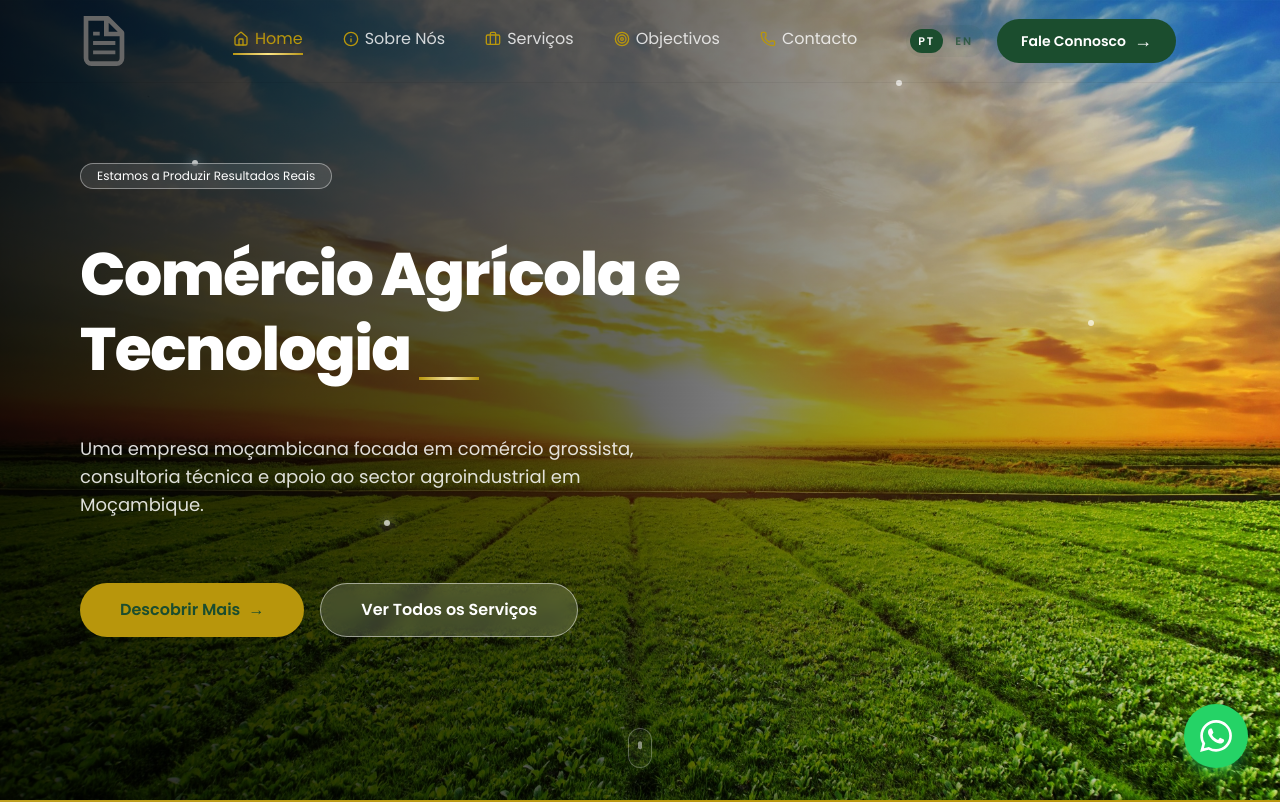
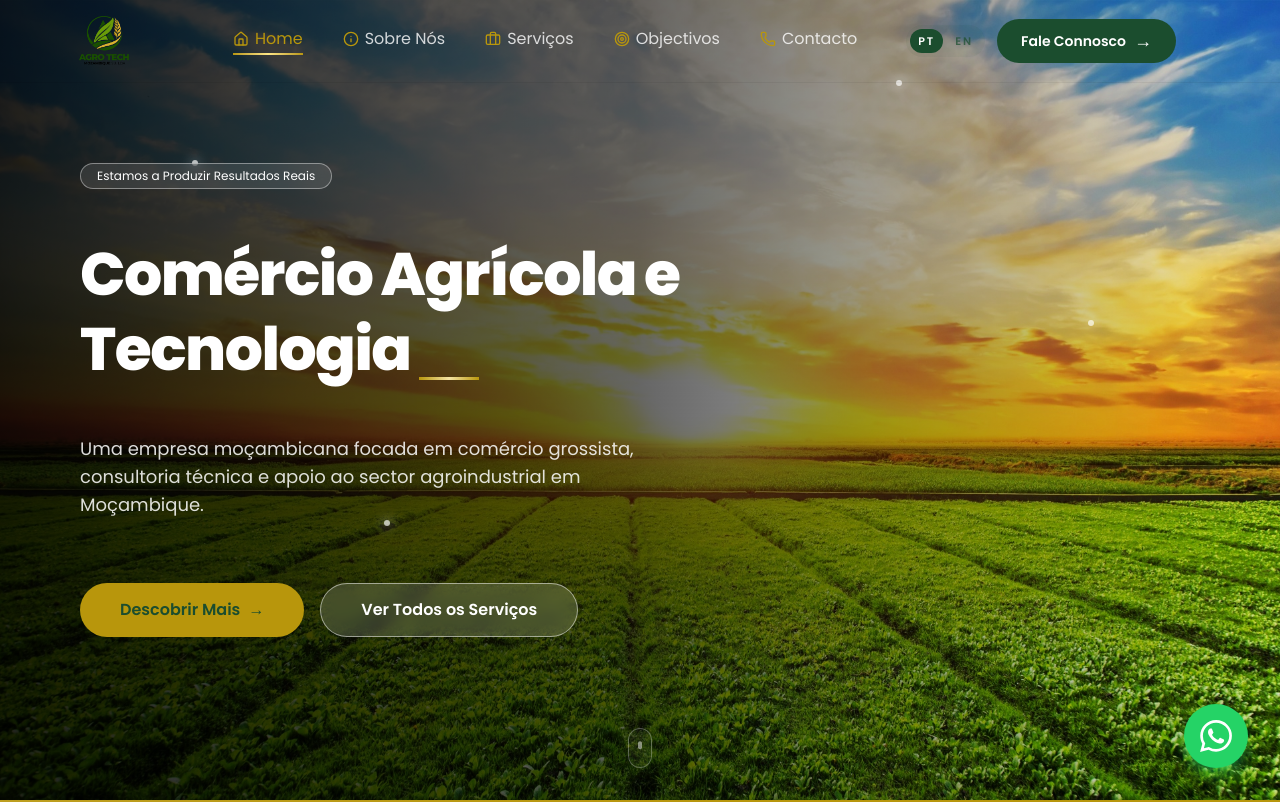
Before and after one commit to maurobernardo/Agro-Tech-Mozambique, a Next.js app: page / in a window 1280 px wide. Shown: the top 802 px of the page. Built offline with nearby package versions, Linux system fonts and the light colour scheme.

Commit message:
logotipo no navegador1

```diff
--- a/src/app/layout.tsx
+++ b/src/app/layout.tsx
@@ -24,8 +24,8 @@ export const metadata: Metadata = {
   ],
   metadataBase: new URL("https://agrotech-mz.example.com"),
   icons: {
-    icon: [{ url: "/file.svg", type: "image/svg+xml" }],
-    shortcut: ["/file.svg"],
+    icon: [{ url: "/images/logo.png", type: "image/png" }],
+    shortcut: ["/images/logo.png"],
   },
   openGraph: {
     title: "AGRO TECH MOZAMBIQUE, SU, LDA",
--- a/src/components/layout/Navbar.tsx
+++ b/src/components/layout/Navbar.tsx
@@ -71,7 +71,7 @@ export function Navbar() {
         <Link href="/" className="-ml-5 flex items-center gap-3 md:-ml-12 lg:-ml-16">
           <div className="relative h-[50px] w-[160px]">
             <Image
-              src="/file.svg"
+              src="/images/logo.png"
               alt="AGRO TECH MOZAMBIQUE"
               fill
               priority
@@ -190,7 +190,7 @@ export function Navbar() {
                   <div className="absolute left-0 right-0 top-0 flex items-center justify-between border-b border-black/10 bg-white/95 px-6 py-4 backdrop-blur">
                     <div className="relative h-8 w-28">
                       <Image
-                        src="/file.svg"
+                        src="/images/logo.png"
                         alt="AGRO TECH MOZAMBIQUE"
                         fill
                         sizes="112px"
```
